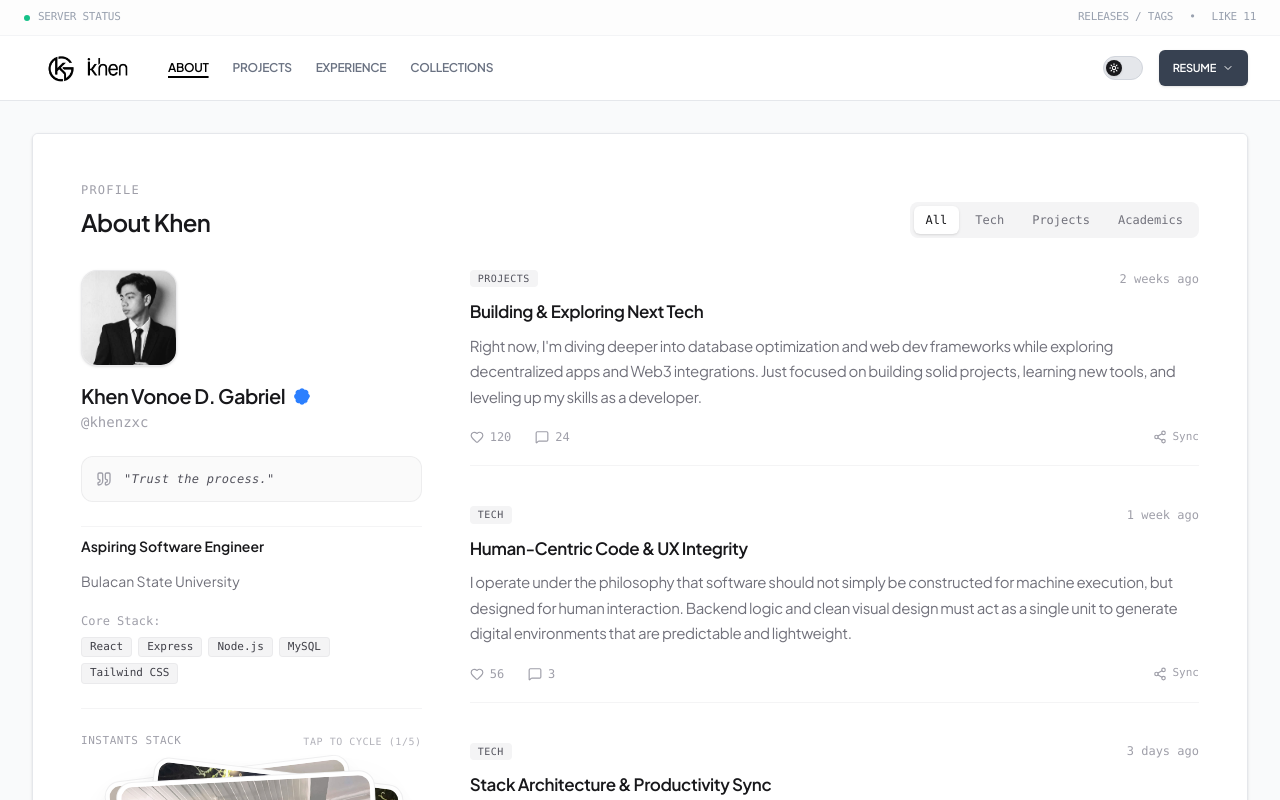
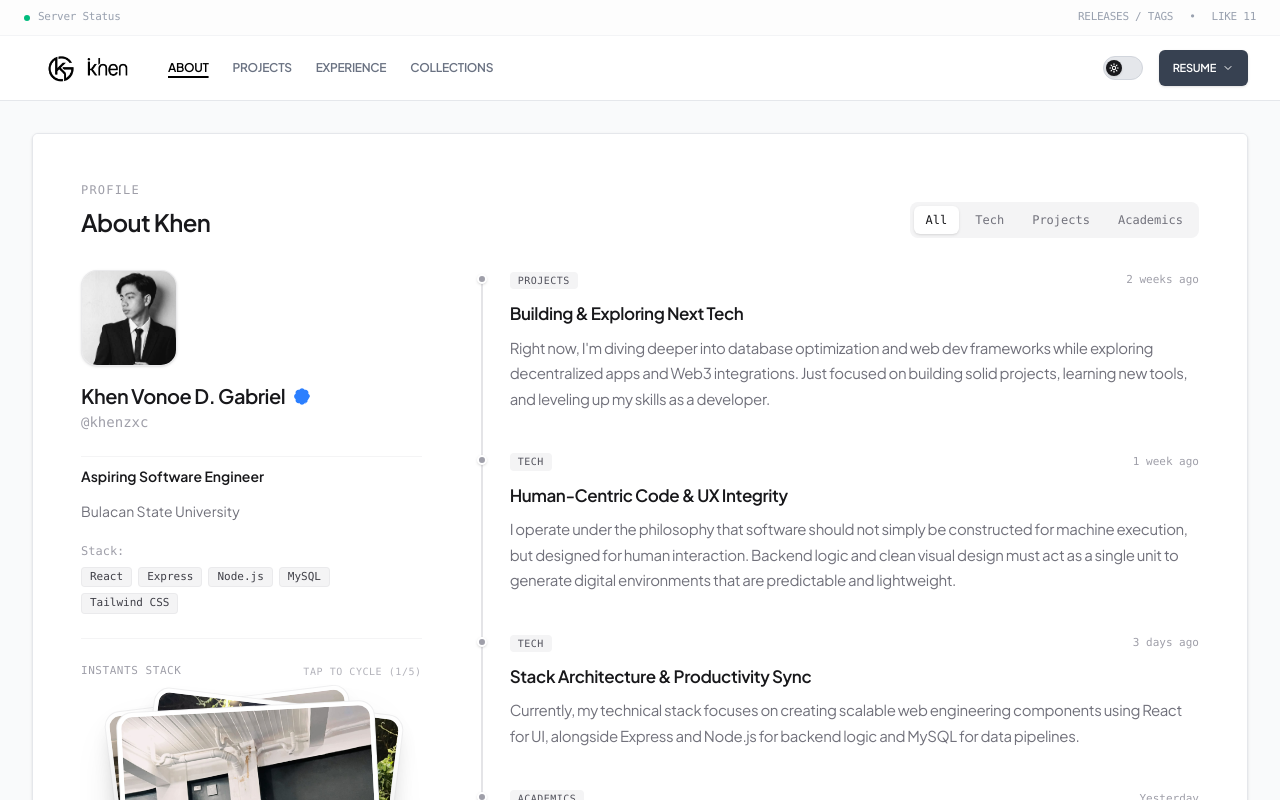
Before and after one commit to khenzxc/minimalist-portfolio, a React (Vite) app: page /about in a window 1280 px wide. Shown: the top 800 px of the page. Built offline with nearby package versions, Linux system fonts and the light colour scheme.

Commit message:
update remove some ai UI

```diff
--- a/src/App.jsx
+++ b/src/App.jsx
@@ -39,8 +39,8 @@ export default function App() {
                 element={
                   <UnderDevelopment
                     title="Work Experience"
-                    moduleName="Experience_Log"
-                    subtitle="[ERR_EMPTY_INDEX]: Compiling professional background history, engineering stack timelines, and past deployment records."
+                    moduleName="Not Available"
+                    subtitle= "My work experience will be available soon."
                     theme="light"
                   />
                 }
--- a/src/components/Navbar.jsx
+++ b/src/components/Navbar.jsx
@@ -39,9 +39,9 @@ export default function Navbar({ viewMode, setViewMode }) {
         >
             {/* 1. Top Mini Status Ticker Bar */}
             <div className="w-full border-b border-gray-100 dark:border-zinc-900 h-9 px-4 sm:px-6 flex items-center justify-between text-[11px] text-gray-400 dark:text-zinc-500 font-mono tracking-tight bg-gray-50/40 dark:bg-zinc-900/20">
-                <div className="flex items-center gap-2 uppercase">
-                    <span className="h-1.5 w-1.5 rounded-full bg-emerald-500 animate-pulse"></span>
-                    <span>Server status</span>
+                <div className="flex items-center gap-2">
+                    <span className="h-1.5 w-1.5 rounded-full bg-emerald-500"></span>
+                    <span>Server Status</span>
                 </div>
                 <div className="hidden sm:flex items-center gap-4 uppercase">
                     <span>releases / tags</span>
--- a/src/components/UnderDevelopment.jsx
+++ b/src/components/UnderDevelopment.jsx
@@ -25,7 +25,7 @@ export default function UnderDevelopment({ title, subtitle, moduleName, theme =
             : 'bg-blue-500/10 border-blue-500/20 text-blue-600'
         }`}>
           <span className={`h-1.5 w-1.5 rounded-full animate-pulse ${isDark ? 'bg-amber-500' : 'bg-blue-500'}`} />
-          System: {moduleName || 'Core'} {/* Status: Pending */}
+          Page: {moduleName || 'Core'} {/* Status: Pending */}
         </div>
 
         {/* Dynamic Section Title */}
@@ -38,26 +38,6 @@ export default function UnderDevelopment({ title, subtitle, moduleName, theme =
           {subtitle || '[DATA_LOCKED]: Compilation loops and architectural node parameters are currently being deployed.'}
         </p>
 
-        {/* ⚠️ Triangle Warning Box (Pinalit sa Loading Loader) */}
-        <div className="pt-4 max-w-xs mx-auto">
-          <div className={`border rounded-xl p-5 flex flex-col items-center justify-center gap-3 transition-colors duration-200 ${
-            isDark
-              ? 'bg-zinc-900/40 border-amber-500/20 text-amber-400/80'
-              : 'bg-amber-500/5 border-amber-500/20 text-amber-600'
-          }`}>
-            {/* Ang Triangle '!' Icon */}
-            <div className={`p-2 rounded-full animate-pulse ${isDark ? 'bg-amber-500/10' : 'bg-amber-500/10'}`}>
-              <AlertTriangle size={24} strokeWidth={2.5} />
-            </div>
-
-            {/* Status Footer Text */}
-            <div className="text-center font-mono text-[10px] uppercase tracking-wider space-y-0.5">
-              <span className="block font-bold">Access Restricted</span>
-              <span className={isDark ? 'text-zinc-500' : 'text-gray-400 dark:text-zinc-500'}>Module under construction</span>
-            </div>
-          </div>
-        </div>
-
       </div>
     </div>
   );
--- a/src/pages/About.jsx
+++ b/src/pages/About.jsx
@@ -1,8 +1,6 @@
 import React, { useState } from 'react';
-import { Heart, MessageSquare, Share2, Quote } from 'lucide-react';
 
 export default function About() {
-  const [likedLogs, setLikedLogs] = useState({});
   const [topImageIndex, setTopImageIndex] = useState(0);
   const [activeTab, setActiveTab] = useState('All');
 
@@ -32,40 +30,35 @@ export default function About() {
       category: "Projects",
       title: "Building & Exploring Next Tech",
       text: "Right now, I'm diving deeper into database optimization and web dev frameworks while exploring decentralized apps and Web3 integrations. Just focused on building solid projects, learning new tools, and leveling up my skills as a developer.",
-      timestamp: "2 weeks ago",
-      metrics: { likes: 120, comments: 24 }
+      timestamp: "2 weeks ago"
     },
     {
       id: "04",
       category: "Tech",
       title: "Human-Centric Code & UX Integrity",
       text: "I operate under the philosophy that software should not simply be constructed for machine execution, but designed for human interaction. Backend logic and clean visual design must act as a single unit to generate digital environments that are predictable and lightweight.",
-      timestamp: "1 week ago",
-      metrics: { likes: 56, comments: 3 }
+      timestamp: "1 week ago"
     },
     {
       id: "03",
       category: "Tech",
       title: "Stack Architecture & Productivity Sync",
       text: "Currently, my technical stack focuses on creating scalable web engineering components using React for UI, alongside Express and Node.js for backend logic and MySQL for data pipelines.",
-      timestamp: "3 days ago",
-      metrics: { likes: 104, comments: 18 }
+      timestamp: "3 days ago"
     },
     {
       id: "02",
       category: "Academics",
       title: "Academic Endurance & BulSU Logic Loops",
       text: "As an Information Systems student at Bulacan State University, I discovered early on that pure interest means nothing without technical discipline. The university serves as my testing ground to deploy abstract concepts into actual production workflows.",
-      timestamp: "Yesterday",
-      metrics: { likes: 88, comments: 12 }
+      timestamp: "Yesterday"
     },
     {
       id: "01",
       category: "Origin",
       title: "Sparking Curiosity & First Compiling",
       text: "It all started with a simple 'Inspect Element' tweak in high school. That was the moment I realized the digital world isn't static, but a living ecosystem responding directly to our commands.",
-      timestamp: "2 hrs ago",
-      metrics: { likes: 42, comments: 5 }
+      timestamp: "2 hrs ago"
     }
   ];
 
@@ -74,10 +67,6 @@ export default function About() {
   const filteredLogs = activeTab === "All"
     ? logs
     : logs.filter(log => log.category.toLowerCase() === activeTab.toLowerCase());
-
-  const handleLike = (id) => {
-    setLikedLogs(prev => ({ ...prev, [id]: !prev[id] }));
-  };
 
   const cycleStack = () => {
     setTopImageIndex((prevIndex) => (prevIndex + 1) % galleryImages.length);
@@ -89,7 +78,7 @@ export default function About() {
       className="w-[18px] h-[18px] text-blue-500 fill-current inline-block select-none flex-shrink-0 align-middle"
       aria-label="Verified Account"
     >
-      <path d="M22.5 12.5c0-1.58-.875-2.95-2.148-3.6.154-.435.238-.905.238-1.4 0-2.21-1.71-3.99-3.818-3.99-.48 0-.941.1-1.353.277C14.774 2.535 13.493 1.5 12 1.5c-1.493 0-2.774 1.035-3.419 2.287-.412-.177-.873-.277-1.353-.277-2.109 0-3.818 1.78-3.818 3.99 0 .495.084.965.238 1.4-1.273.65-2.148 2.02-2.148 3.6 0 1.58.875 2.95 2.148 3.6-.154.435-.238.905-.238 1.4 0 2.21 1.71 4 3.818 4 .48 0 .941-.1 1.353-.277.645 1.251 1.926 2.287 3.419 2.287 1.493 0 2.774-1.036 3.419-2.287.412.177.873.277 1.353.277 3.818-1.79 3.818-4 0-.495-.084-.965-.238-1.4 1.273-.65 2.148-2.02 2.148-3.6zm-12.72 4.19l-3.95-3.95 1.48-1.48 2.47 2.47 6.2-6.2 1.49 1.49-7.69 7.67z" />
+      <path d="M22.5 12.5c0-1.58-.875-2.95-2.148-3.6.154-.435.238-.905.238-1.4 0-2.21-1.71-3.99-3.818-3.99-.48 0-.941.1-1.353.277C14.774 2.535 13.493 1.5 12 1.5c-1.493 0-2.774 1.035-3.419 2.287-.412-.177-.873-.277-1.353-.277-2.109 0-3.818 1.78-3.818 3.99 0 .495.084.965.238 1.4-1.273.65-2.148 2.02-2.148 3.6 0 1.58.875 2.95 2.148 3.6-.154.435-.238.905-.238 1.4 0 2.21 1.71 4 3.818 4 .48 0 .941-.1 1.353-.277.645 1.251 1.926 2.287 3.419 2.287 1.493 0 2.774-1.036 3.419-2.287.412 1.77.873.277 1.353.277 3.818-1.79 3.818-4 0-.495-.084-.965-.238-1.4 1.273-.65 2.148-2.02 2.148-3.6zm-12.72 4.19l-3.95-3.95 1.48-1.48 2.47 2.47 6.2-6.2 1.49 1.49-7.69 7.67z" />
     </svg>
   );
 
@@ -159,14 +148,6 @@ export default function About() {
               </div>
             </div>
 
-            {/* CREATIVE QUOTE BOX */}
-            <div className="relative p-3.5 rounded-xl bg-zinc-50 dark:bg-zinc-900/40 border border-zinc-200/60 dark:border-zinc-800/80 flex items-center gap-3">
-              <Quote className="w-4 h-4 text-zinc-400 dark:text-zinc-500 flex-shrink-0" />
-              <p className="text-xs italic font-mono text-zinc-600 dark:text-zinc-300 tracking-wide">
-                "{profileData.motto}"
-              </p>
-            </div>
-
             <div className="space-y-3 pt-2 border-t border-zinc-100 dark:border-zinc-900 text-sm text-zinc-600 dark:text-zinc-300 leading-relaxed">
               <p className="font-semibold text-zinc-900 dark:text-zinc-100">{profileData.role}</p>
               <p className="text-zinc-500 dark:text-zinc-400">{profileData.institution}</p>
@@ -174,7 +155,7 @@ export default function About() {
               {/* TECH PILLS */}
               <div className="pt-2 space-y-2 font-mono text-xs">
                 <div className="text-zinc-400 flex items-center gap-1">
-                  <span>Core Stack:</span>
+                  <span>Stack:</span>
                 </div>
                 <div className="flex flex-wrap gap-1.5">
                   {techStack.map(tech => (
@@ -233,7 +214,7 @@ export default function About() {
                 })}
               </div>
 
-              {/* FILTER CATEGORY TABS (MOBILE ONLY - BELOW MUSIC WIDGET) */}
+              {/* FILTER CATEGORY TABS (MOBILE ONLY) */}
               <div className="block sm:hidden pt-2">
                 <FilterTabs />
               </div>
@@ -242,20 +223,26 @@ export default function About() {
 
           </div>
 
-          {/* MAIN COLUMN CONTENT */}
-          <div className="md:col-span-2 space-y-10">
-            <div className="space-y-10">
-              {filteredLogs.map((log) => {
-                const isLiked = likedLogs[log.id];
-                return (
-                  <article key={log.id} className="space-y-3 group">
+          {/* MAIN COLUMN CONTENT - CONNECTED TIMELINE */}
+          <div className="md:col-span-2 space-y-10 relative">
+
+            {/* SINGLE CONTINUOUS VERTICAL LINE */}
+            <div className="absolute left-[11px] top-2 bottom-6 w-[2px] bg-zinc-200 dark:bg-zinc-800 pointer-events-none" />
+
+            {filteredLogs.map((log) => (
+              <article key={log.id} className="relative pl-10 space-y-3 group">
+
+                {/* NODE DOT CONTAINER (Mathematical Center Align with Line) */}
+                <div className="absolute left-0 top-1 w-[24px] flex justify-center items-center pointer-events-none">
+                  <div className="w-2.5 h-2.5 rounded-full bg-zinc-400 dark:bg-zinc-600 border-2 border-white dark:border-zinc-950 group-hover:bg-blue-500 group-hover:scale-125 transition-all shadow-sm z-10" />
+                </div>
 
                 {/* ENTRY METADATA */}
-                    <div className="flex items-center justify-between text-xs font-mono text-zinc-400">
+                <div className="flex items-center justify-between text-xs font-mono text-zinc-400 pt-0.5">
                   <span className="px-2 py-0.5 rounded bg-zinc-100 dark:bg-zinc-900 text-zinc-600 dark:text-zinc-400 text-[10px] font-medium uppercase tracking-wider">
                     {log.category}
                   </span>
-                      <span>{log.timestamp}</span>
+                  <span className="text-[11px] text-zinc-400">{log.timestamp}</span>
                 </div>
 
                 {/* ARTICLE CONTENT */}
@@ -268,31 +255,8 @@ export default function About() {
                   </p>
                 </div>
 
-                    {/* METRICS DECK */}
-                    <div className="flex items-center gap-6 pt-2 text-xs font-mono text-zinc-400 border-b border-zinc-100 dark:border-zinc-900 pb-5">
-                      <button
-                        onClick={() => handleLike(log.id)}
-                        className={`flex items-center gap-1.5 transition-colors ${isLiked ? 'text-rose-500 font-semibold' : 'hover:text-zinc-600'}`}
-                      >
-                        <Heart className={`w-3.5 h-3.5 ${isLiked ? 'fill-current text-rose-500' : ''}`} />
-                        <span>{log.metrics.likes + (isLiked ? 1 : 0)}</span>
-                      </button>
-
-                      <div className="flex items-center gap-1.5 cursor-default">
-                        <MessageSquare className="w-3.5 h-3.5" />
-                        <span>{log.metrics.comments}</span>
-                      </div>
-
-                      <button className="flex items-center gap-1.5 hover:text-zinc-600 ml-auto transition-colors">
-                        <Share2 className="w-3.5 h-3.5" />
-                        <span className="text-[11px]">Sync</span>
-                      </button>
-                    </div>
-
               </article>
-                );
-              })}
-            </div>
+            ))}
           </div>
 
         </div>
--- a/src/pages/Collection.jsx
+++ b/src/pages/Collection.jsx
@@ -6,25 +6,22 @@ export default function Collections() {
 
   const certifications = [
     {
-      id: "CERT-01",
       event: "CodeChum Engine",
       title: "Algorithmic Programming Challenge",
-      imageSrc: "./codechum-cert.jpg"
+      imageSrc: "./codechum-cert.jpg",
     },
     {
-      id: "CERT-02",
       event: "PSITE RAITE",
       title: "Regional Hackathon Championship",
       subtitle: "1st Runner-Up Achievement",
-      imageSrc: "./1st-runner-up.jpeg"
+      imageSrc: "./1st-runner-up.jpeg",
     },
     {
-      id: "CERT-03",
       event: "PSITE RAITE",
       title: "Technical Excellence Showcase",
       subtitle: "Best Presentation Distinction",
-      imageSrc: "./best-presentation.jpeg"
-    }
+      imageSrc: "./best-presentation.jpeg",
+    },
   ];
 
   return (
@@ -35,108 +32,113 @@ export default function Collections() {
     >
       <div className="max-w-6xl mx-auto px-6 py-12 border-t border-zinc-100 dark:border-zinc-900">
 
-        {/* SECTION METADATA */}
+        {/* Section Header */}
         <div className="space-y-2 mb-10">
-          <div className="font-mono text-xs text-zinc-400 uppercase tracking-widest">Verifications</div>
-          <h2 className="text-xl font-bold tracking-tight text-zinc-900 dark:text-white">
-            Curated Credentials
+          <p className="text-xs uppercase tracking-[0.2em] text-zinc-500">
+            Certifications
+          </p>
+          <h2 className="text-2xl font-bold tracking-tight text-zinc-900 dark:text-white">
+            Certifications & Achievements
           </h2>
         </div>
 
-        {/* COMPACT CLEAN GRID ARRAY */}
+        {/* Cards */}
         <div className="grid grid-cols-1 md:grid-cols-2 lg:grid-cols-3 gap-6">
-          {certifications.map((cert) => (
+          {certifications.map((cert, index) => (
             <div
-              key={cert.id}
+              key={index}
               onClick={() => setSelectedCert(cert)}
-              className="group border border-zinc-200/70 dark:border-zinc-900/80 hover:border-zinc-400 dark:hover:border-zinc-700 bg-zinc-50/50 dark:bg-zinc-900/20 rounded-xl p-5 flex flex-col justify-between cursor-pointer transition-colors"
+              className="group border border-zinc-200/70 dark:border-zinc-900/80 hover:border-zinc-400 dark:hover:border-zinc-700 bg-zinc-50/50 dark:bg-zinc-900/20 rounded-xl p-5 flex flex-col justify-between cursor-pointer transition-all duration-300 hover:-translate-y-1"
             >
               <div className="space-y-4">
-                {/* SYSTEM TAG LINE */}
-                <div className="flex items-center justify-between text-xs font-mono text-zinc-400">
-                  <span>[{cert.id}]</span>
-                  <span className="text-[11px] font-medium tracking-wide text-zinc-400/80 uppercase">{cert.event}</span>
-                </div>
+                {/* Event */}
+                <p className="text-xs font-medium uppercase tracking-wide text-zinc-500 dark:text-zinc-400">
+                  {cert.event}
+                </p>
 
-                {/* GRAPHIC FRAME PREVIEW (Natural Colors Kept) */}
-                <div className="aspect-[16/10] w-full bg-zinc-100 dark:bg-zinc-900 border border-zinc-200/50 dark:border-zinc-800/60 rounded-lg overflow-hidden relative flex items-center justify-center p-2">
+                {/* Preview */}
+                <div className="aspect-[16/10] w-full bg-zinc-100 dark:bg-zinc-900 border border-zinc-200/50 dark:border-zinc-800 rounded-lg overflow-hidden flex items-center justify-center p-2">
                   <img
                     src={cert.imageSrc}
                     alt={cert.title}
-                    className="w-full h-full object-contain opacity-95 group-hover:opacity-100 transition-opacity"
+                    className="w-full h-full object-contain transition-transform duration-300 group-hover:scale-[1.02]"
                   />
                 </div>
               </div>
 
-              {/* CARD FOOTER LABELING */}
+              {/* Footer */}
               <div className="pt-5 flex items-end justify-between gap-4">
-                <div className="space-y-0.5">
-                  <h4 className="text-[13px] font-bold tracking-tight text-zinc-900 dark:text-white leading-snug">
+                <div>
+                  <h3 className="text-sm font-semibold text-zinc-900 dark:text-white leading-snug">
                     {cert.title}
-                  </h4>
+                  </h3>
+
                   {cert.subtitle && (
-                    <p className="text-[11px] font-mono text-zinc-400">{cert.subtitle}</p>
+                    <p className="mt-1 text-xs text-zinc-500 dark:text-zinc-400">
+                      {cert.subtitle}
+                    </p>
                   )}
                 </div>
 
-                <span className="inline-flex h-7 w-7 rounded-lg items-center justify-center text-zinc-400 group-hover:text-zinc-900 dark:group-hover:text-white transition-colors bg-white dark:bg-zinc-900 border border-zinc-200/60 dark:border-zinc-800">
-                  <ArrowUpRight size={13} />
+                <span className="inline-flex h-8 w-8 items-center justify-center rounded-lg border border-zinc-200 dark:border-zinc-800 bg-white dark:bg-zinc-900 text-zinc-500 group-hover:text-zinc-900 dark:group-hover:text-white transition-colors">
+                  <ArrowUpRight size={15} />
                 </span>
               </div>
-
             </div>
           ))}
         </div>
       </div>
 
-      {/* ================= EDITORIAL LIGHTBOX ENGINE ================= */}
+      {/* Certificate Modal */}
       {selectedCert && (
         <div
-          className="fixed inset-0 z-50 flex items-center justify-center p-6 bg-zinc-950/40 dark:bg-black/70 backdrop-blur-sm"
+          className="fixed inset-0 z-50 flex items-center justify-center p-6 bg-black/60 backdrop-blur-sm"
           onClick={() => setSelectedCert(null)}
         >
           <div
-            className="bg-white dark:bg-zinc-950 rounded-xl max-w-2xl w-full border border-zinc-200 dark:border-zinc-900 flex flex-col overflow-hidden animate-fade-in shadow-xl"
+            className="w-full max-w-2xl overflow-hidden rounded-xl border border-zinc-200 dark:border-zinc-800 bg-white dark:bg-zinc-950 shadow-xl"
             onClick={(e) => e.stopPropagation()}
           >
-            {/* LIGHTBOX CONTROL HEADER */}
-            <div className="px-5 py-4 border-b border-zinc-100 dark:border-zinc-900 flex items-center justify-between bg-zinc-50/50 dark:bg-zinc-900/10">
-              <div className="space-y-0.5">
-                <h4 className="text-xs font-bold font-mono tracking-tight text-zinc-900 dark:text-zinc-100">
+            {/* Modal Header */}
+            <div className="flex items-center justify-between border-b border-zinc-200 dark:border-zinc-800 px-5 py-4">
+              <div>
+                <h3 className="font-semibold text-zinc-900 dark:text-white">
                   {selectedCert.title}
-                </h4>
-                <p className="text-[10px] text-zinc-400 font-mono uppercase tracking-wider">{selectedCert.event}</p>
+                </h3>
+                <p className="text-xs uppercase tracking-wide text-zinc-500 dark:text-zinc-400">
+                  {selectedCert.event}
+                </p>
               </div>
+
               <button
                 onClick={() => setSelectedCert(null)}
-                className="p-1.5 rounded-lg text-zinc-400 hover:text-zinc-900 dark:hover:text-white hover:bg-zinc-100 dark:hover:bg-zinc-900 transition-colors"
+                className="rounded-lg p-2 text-zinc-500 hover:bg-zinc-100 dark:hover:bg-zinc-900 hover:text-zinc-900 dark:hover:text-white transition-colors"
               >
-                <X size={14} />
+                <X size={18} />
               </button>
             </div>
 
-            {/* ART CANVAS MAIN PORT (Natural Colors Kept) */}
-            <div className="p-4 bg-zinc-50 dark:bg-zinc-900/20 flex items-center justify-center max-h-[60vh] overflow-y-auto">
+            {/* Image */}
+            <div className="flex justify-center bg-zinc-50 dark:bg-zinc-900/20 p-5 max-h-[70vh] overflow-auto">
               <img
                 src={selectedCert.imageSrc}
                 alt={selectedCert.title}
-                className="max-w-full h-auto object-contain rounded-lg border border-zinc-200/60 dark:border-zinc-800 bg-white dark:bg-zinc-950"
+                className="max-w-full h-auto rounded-lg border border-zinc-200 dark:border-zinc-800 bg-white dark:bg-zinc-950"
               />
             </div>
 
-            {/* ACTION LOWER DISMISSAL BAR */}
-            <div className="p-3 bg-white dark:bg-zinc-950 border-t border-zinc-100 dark:border-zinc-900 flex justify-end">
+            {/* Footer */}
+            <div className="flex justify-end border-t border-zinc-200 dark:border-zinc-800 px-5 py-3">
               <button
                 onClick={() => setSelectedCert(null)}
-                className="font-mono text-[11px] text-zinc-400 hover:text-zinc-900 dark:hover:text-white border border-zinc-200 dark:border-zinc-800 px-4 py-1.5 rounded-lg transition-colors"
+                className="rounded-lg border border-zinc-300 dark:border-zinc-700 px-4 py-2 text-sm font-medium text-zinc-600 dark:text-zinc-300 hover:bg-zinc-100 dark:hover:bg-zinc-900 transition-colors"
               >
-                Dismiss
+                Close
               </button>
             </div>
           </div>
         </div>
       )}
-
     </section>
   );
 }
```
Lines whose indentation alone changed are shown as unchanged.
